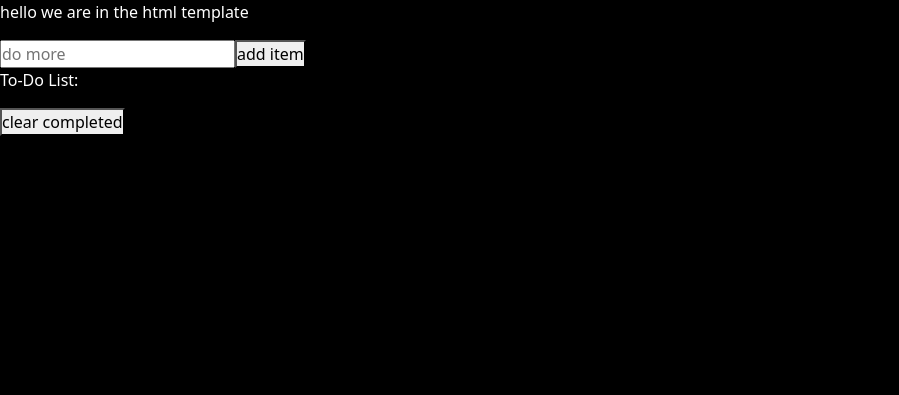
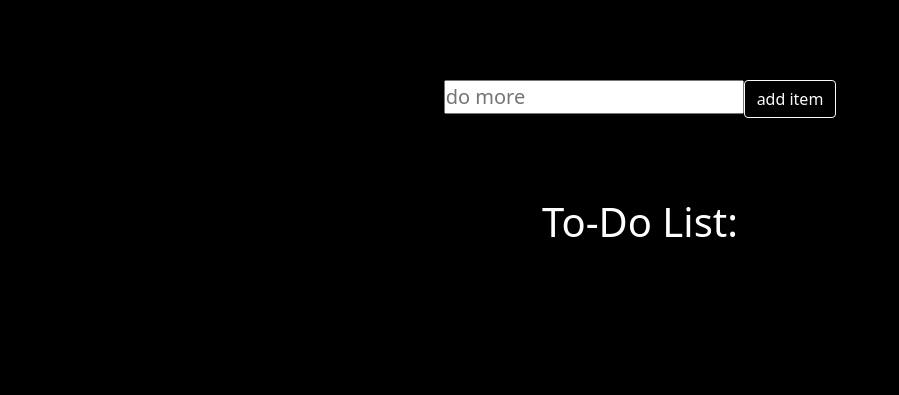
Before and after one commit to scoutmcfall/space-weather-hackbright, a Flask app: page /todo-list in a window 1280 px wide. Shown: the top 395 px of the page, without its empty margins (0-899 px from the left). Run offline with Flask 2, Linux system fonts and the light colour scheme.

Commit message:
got a working todo list

```diff
--- a/static/js/todolist.jsx
+++ b/static/js/todolist.jsx
@@ -4,21 +4,20 @@
 function ListItem(props) {
   //make a listitem object out of userInput
   // props.listItems.push(props);
-  // console.log(props.listItems)
+  console.log(props.listItems)
 
     const markDone = (evt) => {
       evt.preventDefault();
       //marks the done prop as true
       //eventually i will want to make this a toggle fxn
-      // console.log(props.listItems);
-      evt.target.value = 'good job!';
+      console.log(props.listItems);
+      evt.target.task = 'good job!';
       evt.target.className = 'true';
       console.log(evt.target.className);
     }
-  return (<div className = "todo">
-    <p>
-      <button onClick = {markDone} value = {props.task} className = 'false'> {props.task}</button>
-    </p>
+  return (<div className = "list">
+      <button onClick = {markDone} value = {props.task} className = "btn btn-outline-light"> {props.task}</button>
+
   </div>
   );
 }
@@ -41,17 +40,23 @@ function ToDoList() {
 
   //for some reason the last two tasks from the list
   //items array are being cleared instead of the completed task
-  const doneItems = [];
-  const clearDone = (evt) =>{
-    for (let item of listItems) {
-        if (item.className == 'true');
-          // console.log (item);
-          doneItems.push({item});
-          listItems.pop({item});
-          //i think i need to map the list in order to remove items from it?
-          console.log(listItems);
-    }
-  }
+  // const doneItems = [];
+  // const clearDone = (evt) => {
+  //   //use filter to return a new and filtered list
+  //   const newList = listItems.filter((item) => {
+  //     item.className != 'false'});
+
+  //   setListItems(newList);
+
+
+    // for (let item of listItems) {
+    //     if (item.className == 'true');
+    //       // console.log (item);
+    //       doneItems.push({item});
+    //       // listItems.pop({item});
+    //       console.log(listItems);
+    // }
+  // }
 
   //another big arrow function
   const handleSubmit = (evt) => {
@@ -66,25 +71,24 @@ function ToDoList() {
 
 //return a react fragment containing ListItem in the return statement
     return <React.Fragment>
-    {/* call clear done each time I render? */}
 
       {/* //form getting userInput */}
-      <form onSubmit = {handleSubmit}>
+        <form onSubmit = {handleSubmit} className = "form-control form-control-lg">
           <input type = "text" value = {userInput} placeholder = "do more" onChange = {handleChange} />
-        <button type = "submit">add item</button>
+          <button type = "submit" className = "btn btn-outline-light">add item</button>
         </form>
       {/* //up to date list */}
-      <div className = "todo">To-Do List:
+        <div className = "todo"><h1>To-Do List:</h1>
         {/* user .map method on the list, copies each element in a list but can also pass it a callback fxn
         that tells it what each copy should look like so you can create elements */}
 
-    <ul>
+      <ul className = 'list'>
         {listItems.map((listItem, index) => (
-        <ListItem key = {index}task = {listItem} listItems = {listItems} className = 'false'/> //can add more properties to it if i need to
+          <ListItem key = {index} task = {listItem} listItems = {listItems} className = 'false'/>
+          //can add more properties to it if i need to
         ))}
       </ul>
-    <p><button onClick = {clearDone} value = 'clear completed'> clear completed </button></p>
-
+      {/* <p><button onClick = {clearDone} value = 'clear completed' key ={listItem.key} > clear completed </button></p> */}
         </div>
 
         </React.Fragment>
--- a/static/style.css
+++ b/static/style.css
@@ -177,15 +177,32 @@ body {
 }
 .histdate{
   font-size: 1vw;
-
 }
 
-/* this is for makring todo items as done in the todo app */
+/* this is for makring todo items as done (true) in the todo app */
 .true {
   color: rgba(0, 0, 0, 0.3);
   text-decoration: line-through;
 }
+.todo {
+    margin: auto;
+    width: 80%;
+    padding: 70px 0;
+    text-align: center;
+    border: 1px solid black;
 
+}
+.list {
+  margin:auto;
+  width: 80%;
+  padding: 10pm 0;
+  text-align: center;
+}
+
+.form-control{
+  background-color: black;
+  border: 1px solid black;
+}
 /* end homepage.html */
 
 .donki-report{
--- a/templates/todolist.html
+++ b/templates/todolist.html
@@ -5,12 +5,11 @@
 {% block head %}
     <!-- this script tells the template where to find the js containing
         the app i'm mounting to a div on this page -->
-    <script>alert("weeeeeeeè")</script>
+    <script>alert("you're doing a good job! weeeeeeeè")</script>
         <script src = "/static/js/todolist.jsx" type="text/jsx"></script>
 {% endblock %}
 
 {% block body %}
         <!-- mounting my react components to this element -->
-        <p>hello we are in the html template</p>
         <div id="todolist" class = "todo"></div>
 {% endblock %}
```
Lines whose indentation alone changed are shown as unchanged.
